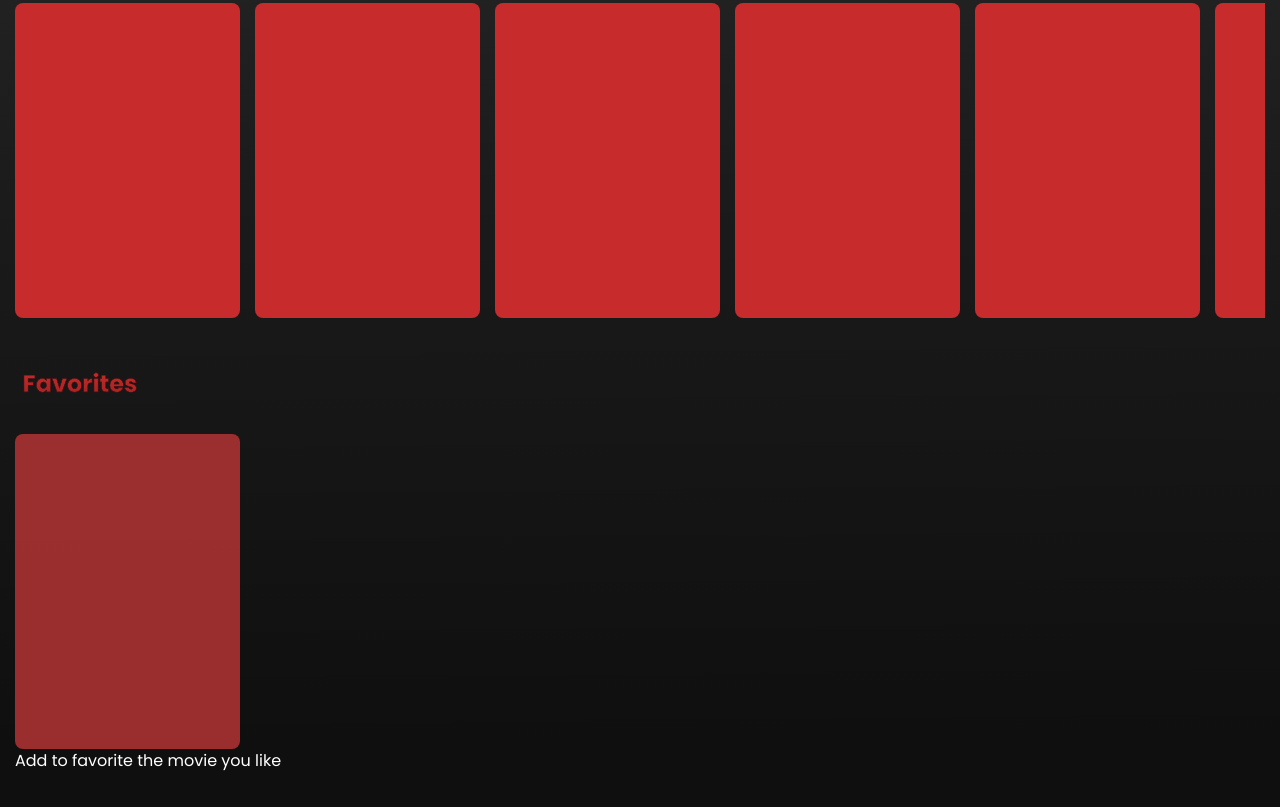
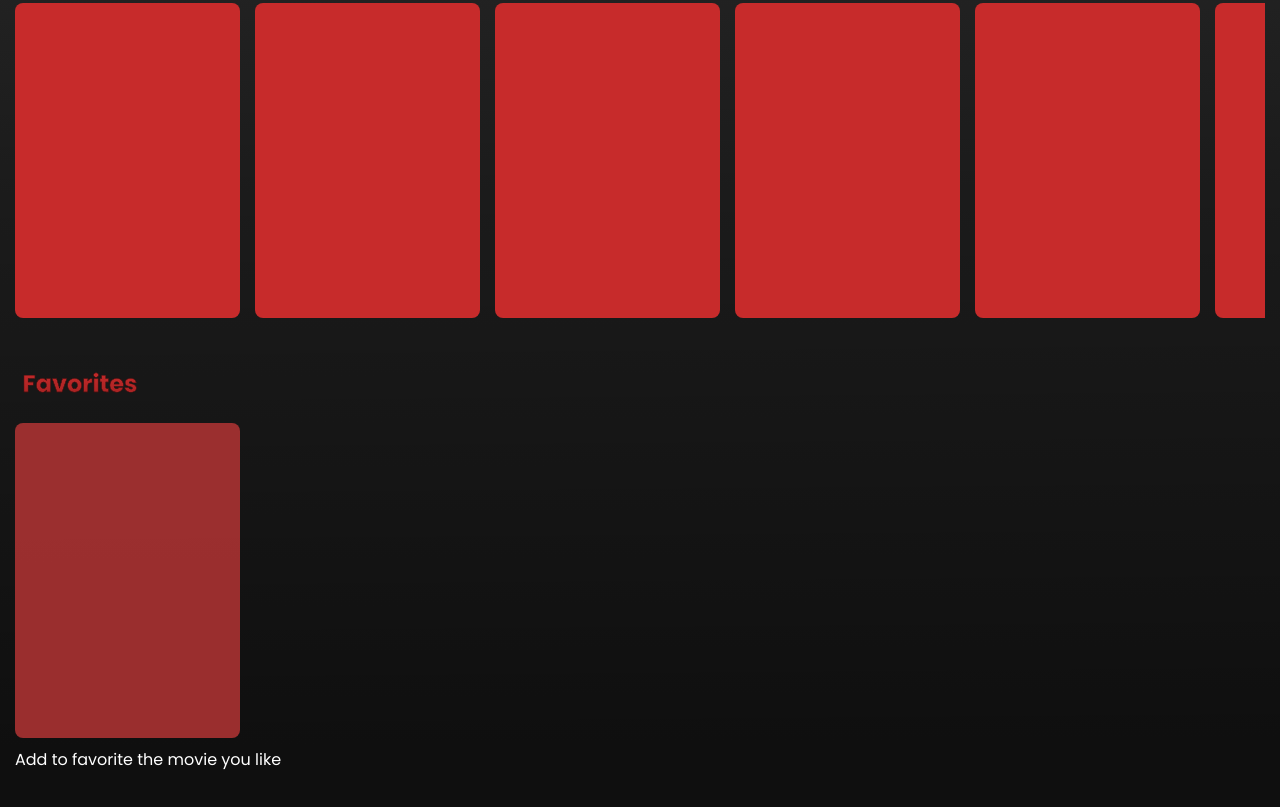
Before and after one commit to KortexCode/moviePage-API, a website: page index.html in a window 1280 px wide. Shown: the part 603-1410 px from the top of the page. Drawn offline with nearby package versions, Linux system fonts and the light colour scheme.

Commit message:
Se corrige posición de la carta vacía de la sección de favoritos

```diff
--- a/src/main.js
+++ b/src/main.js
@@ -207,9 +207,11 @@ function favoriteMovieView(movieList){
         //Se crea card que contiene indicaciones para agregar a favoritos
         const emtyFavorite = document.createElement("div");
         emtyFavorite.setAttribute("id", "emty-favorite");
+        emtyFavorite.classList.add("d-flex", "flex-column", "gap-3", "align-self-center");
         const addTofavorite = document.createElement("div");
         addTofavorite.classList.add("cards-container--addTofavorite");
         const p = document.createElement("p");
+        p.setAttribute("id", "favorite-description");
         p.innerText = "Add to favorite the movie you like";
         //Se agregan elementos al contenedor de favoritos
         emtyFavorite.append(addTofavorite, p);
--- a/styles/main.css
+++ b/styles/main.css
@@ -247,8 +247,10 @@ main{
     background: #C72B2B;
 }
 .cards-container--addTofavorite{
-
     background: var(--background-bars);
+}
+#favorite-description{
+    padding-bottom: 12.5px;
 }
 /* LOADING SKELETON ANIMATION*/
 .cards-container--loading{
```
